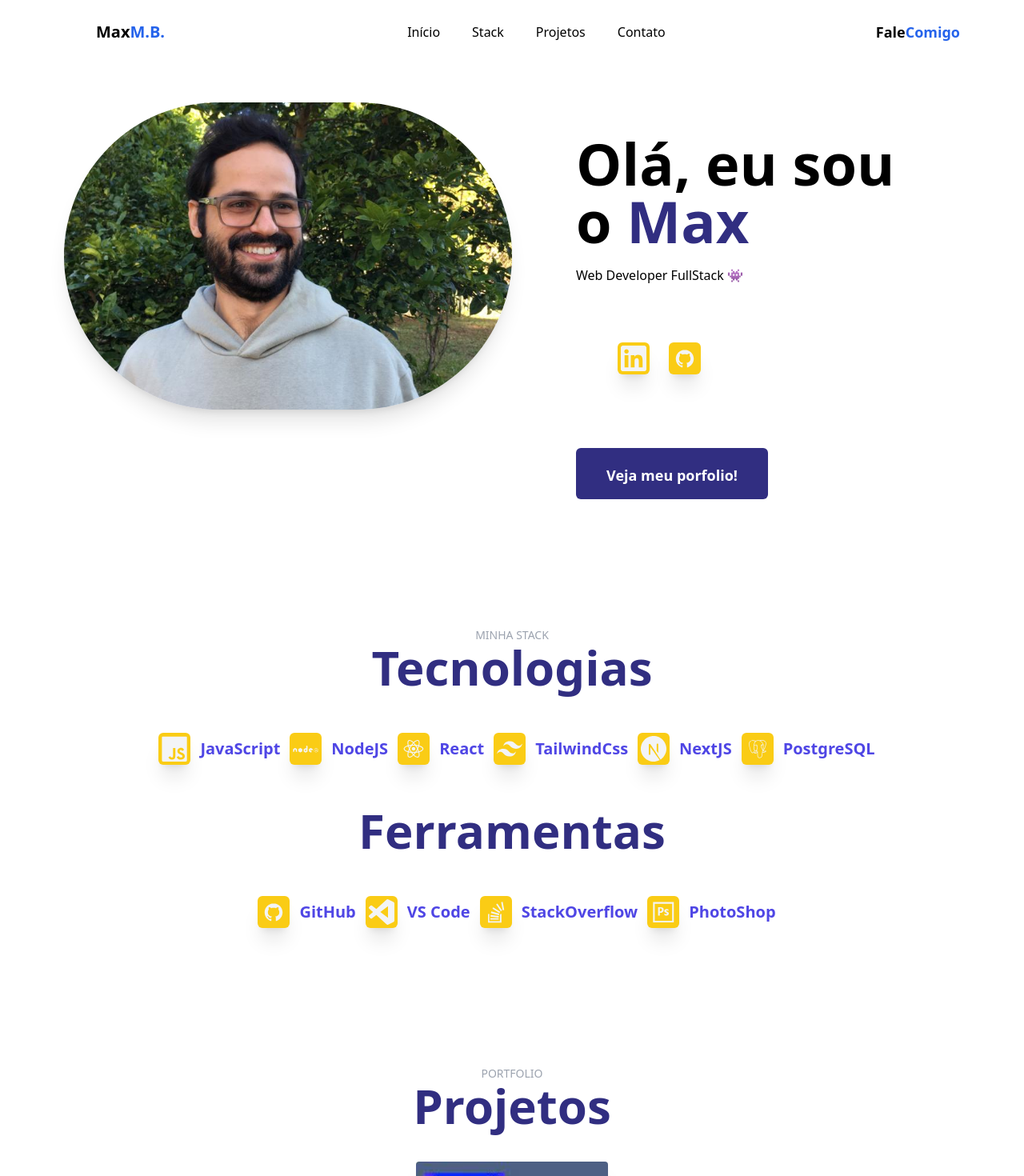
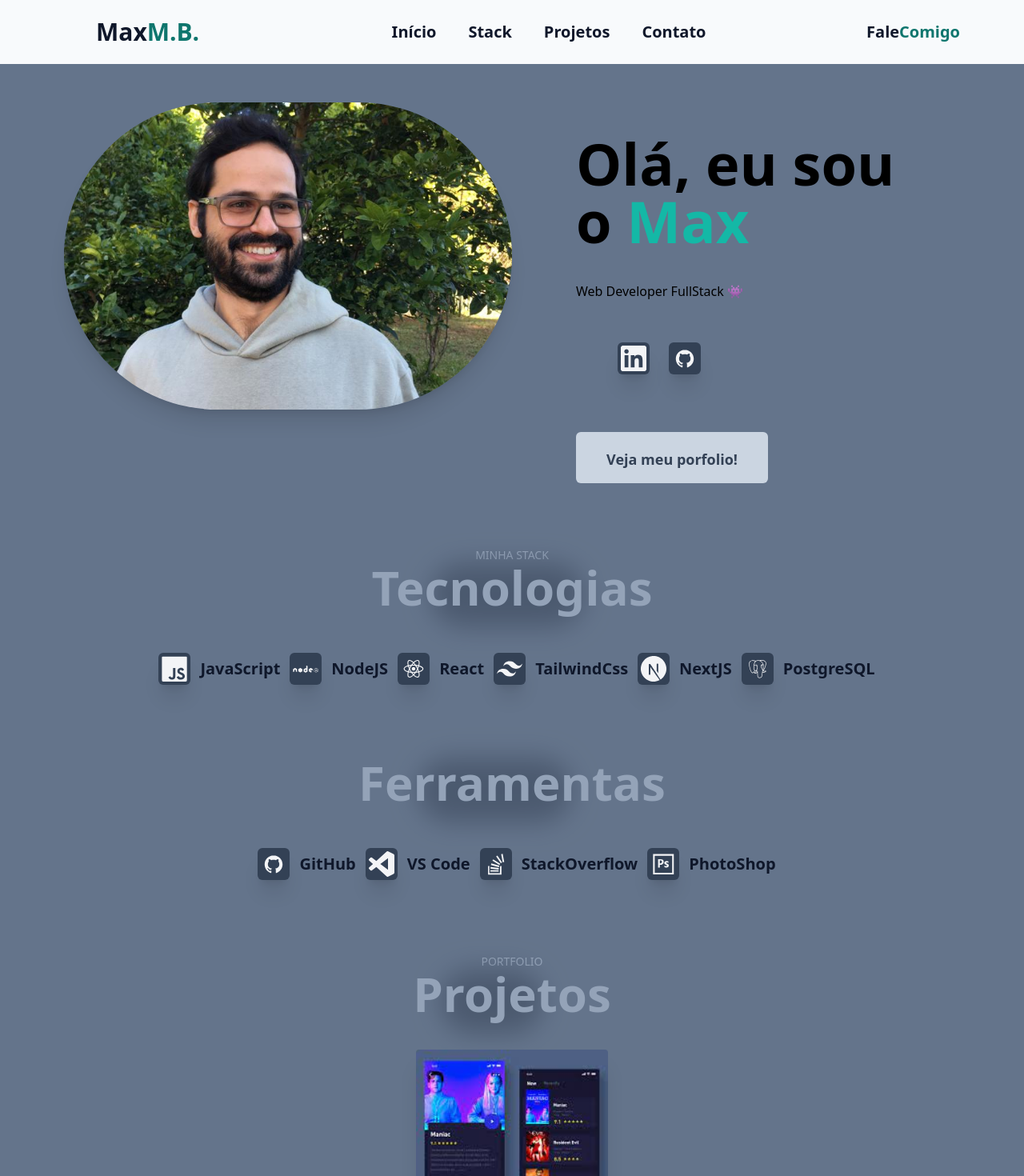
Before and after one commit to MaximilianoMB/portfolio, a Next.js app: page / in a window 1280 px wide. Shown: the top 1470 px of the page at 80% size. Built offline with nearby package versions, Linux system fonts and the light colour scheme.

Commit message:
melhoramento frontend

```diff
--- a/components/Footer.js
+++ b/components/Footer.js
@@ -2,8 +2,8 @@ import React from 'react';
 
 function Footer(){
     return(
-        <div className="w-full h-16 bg-gray-50 flex justify-center items-center">
-            <h1 className="text-xl text-blue-900 mr-2">Feito com 🤙 por Max M.B.</h1>
+        <div className="w-full h-16 bg-slate-50 flex justify-center items-center">
+            <h1 className="text-md text-slate-900 mr-2">Feito no 🤙 por Max M.B.</h1>
         </div>
     )
 }
--- a/components/Navbar.js
+++ b/components/Navbar.js
@@ -6,7 +6,7 @@ function Navbar() {
     const [isOpen, setIsOpen] = useState(false);
     return(
         <div>
-            <nav className=' fixed z-20 bg-white w-full'>
+            <nav className=' fixed z-20 bg-slate-50 w-full'>
                 <div className='w-full'>
                     <div className='flex items-center h-20 w-full'>
                         <div className='flex items-center sm:mx-10 md:mx-20 justify-between w-full'>
@@ -14,27 +14,27 @@ function Navbar() {
                             {/* seção para o logo */}
 
                             <div className='flex justify-center items-center flex-shrink-0 ml-10'>
-                                <h1 className='font-bold text-xl cursor-pointer'>
-                                    Max<span className='text-blue-600'>M.B.</span>
+                                <h1 className='font-bold text-slate-900 text-3xl cursor-pointer'>
+                                    Max<span className='text-teal-700'>M.B.</span>
                                 </h1>
                             </div>
 
                             {/* seção de links */}
 
                             <div className='hidden md:block'>
-                                <div className='ml-10 flex items-baseline space-x-4'>
-                                    <Link activeClass='Home' to='home' smooth={ true } offset={ 50 } duration={ 500 } className='cursor-pointer hover:text-blue-600 px-3 py-2 text-md'>Início</Link>
-                                    <Link activeClass='stack' to='stack' smooth={ true } offset={ 50 } duration={ 500 } className='cursor-pointer hover:text-blue-600 px-3 py-2 text-md'>Stack</Link>
-                                    <Link activeClass='projetos' to='projetos' smooth={ true } offset={ 50 } duration={ 500 } className='cursor-pointer hover:text-blue-600 px-3 py-2 text-md'>Projetos</Link>
-                                    <Link activeClass='contato' to='contato' smooth={ true } offset={ 50 } duration={ 500 } className='cursor-pointer hover:text-blue-600 px-3 py-2 text-md'>Contato</Link>
+                                <div className='ml-10 text-xl text-slate-900 font-bold flex items-baseline space-x-4'>
+                                    <Link activeClass='Home' to='home' smooth={ true } offset={ 50 } duration={ 500 } className='cursor-pointer hover:text-slate-300 px-3 py-2 text-md'>Início</Link>
+                                    <Link activeClass='stack' to='stack' smooth={ true } offset={ 50 } duration={ 500 } className='cursor-pointer hover:text-slate-300 px-3 py-2 text-md'>Stack</Link>
+                                    <Link activeClass='projetos' to='projetos' smooth={ true } offset={ 50 } duration={ 500 } className='cursor-pointer hover:text-slate-300 px-3 py-2 text-md'>Projetos</Link>
+                                    <Link activeClass='contato' to='contato' smooth={ true } offset={ 50 } duration={ 500 } className='cursor-pointer hover:text-slate-300 px-3 py-2 text-md'>Contato</Link>
                                 </div>
                             </div>
 
                             {/* seção de contato por e-mail */}
 
                             <div className='flex justify-center items-center flex-shrink-0'>
-                                <h1 className='font-semibold text-lg cursor-pointer hidden md:block'>
-                                    Fale<span className='text-blue-600'>Comigo</span>
+                                <h1 className='font-bold text-slate-900 text-xl cursor-pointer hidden md:block'>
+                                    Fale<span className='text-teal-700'>Comigo</span>
                                 </h1>
                             </div>
                         </div>
@@ -46,7 +46,7 @@ function Navbar() {
                         <div className="mr- 14 flex md:hidden">
                             <button onClick={() => setIsOpen(!isOpen)}
                             type="button"
-                            className="bg-blue-600 inline-flex items-center justify-center p-2 rounded-md text-white hover:bg-black focus:outline-none focus:ring-white"
+                            className="bg-slate-700 inline-flex items-center justify-center p-2 rounded-md text-white hover:bg-black focus:outline-none focus:ring-white"
                             aria-controls="mobile-menu"
                             aria-expanded="false">
                                 <span className="sr-olny">
--- a/pages/homePage.js
+++ b/pages/homePage.js
@@ -6,7 +6,7 @@ import {DiGithubBadge } from 'react-icons/di';
 
 function homePage() {
     return(
-        <div>
+        <div className="w-full">
             <div className="flex justify-between text-center md:mx-20 md:pt-32 pt-28 ">
                 <div className="w-3/4 h-96 shadow-xl rounded-full relative px-10 hidden md:block ">
                     <Image
@@ -18,25 +18,25 @@ function homePage() {
                     />
                 </div>
                 <div className="flex flex-col md:ml-20 mx-20 mt-10">
-                    <h1 className="font-bold text-7xl text-left mb-5">
-                        Olá, eu sou o <span className="text-indigo-900">Max</span>
+                    <h1 className="font-bold text-7xl text-left mb-10">
+                        Olá, eu sou o <span className="text-teal-500">Max</span>
                     </h1>
-                    <p className="text-left font-normal mb-5 flex-wrap">
+                    <p className="text-left font-normal flex-wrap">
                         Web Developer FullStack 👾
                     </p>
                     <div className="flex mx-10">
                         <div className="gap-10 mt-10 mb-10">
                             <a href="https://www.linkedin.com/in/maximiliano-mb/">
-                                <SiLinkedin className="w-10 h-10 bg-yellow-400 text-gray-100 m-3 p-1 shadow-xl rounded-md"/>
+                                <SiLinkedin className="w-10 h-10 bg-slate-700 text-gray-100 m-3 p-1 shadow-xl rounded-md"/>
                             </a>
                         </div>
                         <div className="gap-10 mt-10 mb-10">
                             <a href="https://github.com/MaximilianoMB">
-                                <DiGithubBadge className="w-10 h-10 bg-yellow-400 text-gray-100 m-3 p-1 shadow-xl rounded-md"/>
+                                <DiGithubBadge className="w-10 h-10 bg-slate-700 text-gray-100 m-3 p-1 shadow-xl rounded-md"/>
                             </a>
                         </div>
                     </div>
-                    <a  href ="#" className="font-semibold text-white md:mt-10 mt-5 pt-5 bg-indigo-900 rounded-md w-60 h-16 text-lg hover:bg-black">
+                    <a  href ="#" className="font-semibold text-slate-700 md:mt-5 mt-5 pt-5 bg-slate-300 rounded-md w-60 h-16 text-lg hover:bg-slate-900 hover:text-slate-300">
                         Veja meu porfolio!
                     </a>
                 </div>
--- a/pages/index.js
+++ b/pages/index.js
@@ -8,7 +8,7 @@ import Footer from "../components/Footer";
 
 export default function Home() {
   return (
-    <div>
+    <div className="bg-slate-500">
       <Head>
         <title>Max M.B.</title>
         <meta name="description" content="portfolio maxmb" />
--- a/pages/projetos.js
+++ b/pages/projetos.js
@@ -7,8 +7,13 @@ function projetos(){
     return(
         <Element id="projetos" name="projetos">
             <div className="w-full my-20 h-auto flex flex-col justify-center items-center">
-                <p className="text-sm uppercase text-gray-400">Portfolio</p>
-                <h2 className="text-indigo-900 text-6xl font-bold text-center">Projetos</h2>
+                <p className="text-sm uppercase text-slate-400">Portfolio</p>
+                <div className="relative">
+                        <div className="absolute filter blur-lg opacity-35 w-32 h-20 left-10 bg-slate-600 rounded-full mix-blend-multiply animate-blob"></div>
+                        <h1 className="relative text-slate-400 text-6xl font-bold text-center">
+                            Projetos
+                        </h1>
+                    </div>
                 <div className="md:flex sm:flex-col md:flex-row justify-center items-start md:gap-10 sm:pb-10 mt-10">
                     <div className="rounded w-60 h-60 shadow-xl relative">
                         <Image
--- a/pages/stack.js
+++ b/pages/stack.js
@@ -7,63 +7,71 @@ import { SiNextdotjs, SiTailwindcss, SiVisualstudiocode } from "react-icons/si";
 function stack() {
     return(
         <Element id="stack" name="stack">
-            <div className="w-full my-40 h-auto flex flex-col justify-center items-center ">
-                <p className="text-sm uppercase text-gray-400">
+            <div className="w-full h-auto flex flex-col justify-center items-center">
+                <div className="my-20 justify-center items-center flex-col flex">
+                    <p className="text-sm uppercase text-slate-400">
                         Minha Stack
                     </p>
-                <h1 className="text-indigo-900 text-6xl font-bold text-center">
+                    <div className="relative">
+                        <div className="absolute filter blur-lg opacity-35 w-48 h-20 left-20 bg-slate-600 rounded-full mix-blend-multiply animate-blob"></div>
+                        <h1 className="relative text-slate-400 text-6xl font-bold text-center">
                             Tecnologias
                         </h1>
+                    </div>
                     {/* Primeiro Bloco */}
-                <div className="flex justify-items-start items-center mx-40 gap-10 mt-10 mb-10">
-                    <div className="flex flex-row justify-center items-center">
+                    <div className="flex justify-items-start items-center mx-40 gap-10 mt-10">
+                        <div className="flex flex-col sm:flex-row justify-center items-center">
                             <div className="flex justify-center items-center">
-                            <DiJsBadge className="w-10 h-10 bg-yellow-400 text-gray-100 m-3 p-1 shadow-xl rounded-md"/>
-                            <h2 className="text-xl text-indigo-600 font-semibold">JavaScript</h2>
+                                <DiJsBadge className="w-10 h-10 bg-slate-700 text-gray-100 m-3 p-1 shadow-xl rounded-md"/>
+                                <h2 className="text-xl text-slate-900 font-semibold">JavaScript</h2>
                             </div>
                             <div className="flex justify-center items-center">
-                            <DiNodejs className="w-10 h-10 bg-yellow-400 text-gray-100 m-3 p-1 shadow-xl rounded-md"/>
-                            <h2 className="text-xl text-indigo-600 font-semibold">NodeJS</h2>
+                                <DiNodejs className="w-10 h-10 bg-slate-700 text-gray-100 m-3 p-1 shadow-xl rounded-md"/>
+                                <h2 className="text-xl text-slate-900 font-semibold">NodeJS</h2>
                             </div>
                             <div className="flex justify-center items-center">
-                            <DiReact className="w-10 h-10 bg-yellow-400 text-gray-100 m-3 p-1 shadow-xl rounded-md"/>
-                            <h2 className="text-xl text-indigo-600 font-semibold">React</h2>
+                                <DiReact className="w-10 h-10 bg-slate-700 text-gray-100 m-3 p-1 shadow-xl rounded-md"/>
+                                <h2 className="text-xl text-slate-900 font-semibold">React</h2>
                             </div>
                             <div className="flex justify-center items-center">
-                            <SiTailwindcss className="w-10 h-10 bg-yellow-400 text-gray-100 m-3 p-1 shadow-xl rounded-md"/>
-                            <h2 className="text-xl text-indigo-600 font-semibold">TailwindCss</h2>
+                                <SiTailwindcss className="w-10 h-10 bg-slate-700 text-gray-100 m-3 p-1 shadow-xl rounded-md"/>
+                                <h2 className="text-xl text-slate-900 font-semibold">TailwindCss</h2>
                             </div>
                             <div className="flex justify-center items-center">
-                            <SiNextdotjs className="w-10 h-10 bg-yellow-400 text-gray-100 m-3 p-1 shadow-xl rounded-md"/>
-                            <h2 className="text-xl text-indigo-600 font-semibold">NextJS</h2>
+                                <SiNextdotjs className="w-10 h-10 bg-slate-700 text-gray-100 m-3 p-1 shadow-xl rounded-md"/>
+                                <h2 className="text-xl text-slate-900 font-semibold">NextJS</h2>
                             </div>
                             <div className="flex justify-center items-center">
-                            <DiPostgresql className="w-10 h-10 bg-yellow-400 text-gray-100 m-3 p-1 shadow-xl rounded-md"/>
-                            <h2 className="text-xl text-indigo-600 font-semibold">PostgreSQL</h2>
+                                <DiPostgresql className="w-10 h-10 bg-slate-700 text-gray-100 m-3 p-1 shadow-xl rounded-md"/>
+                                <h2 className="text-xl text-slate-900 font-semibold">PostgreSQL</h2>
                             </div>
                         </div>
                     </div>
-                <h1 className="text-indigo-900 text-6xl font-bold text-center">
+                </div>
+                <div className="relative">
+                        <div className="absolute filter blur-lg opacity-35 w-48 h-20 left-20 bg-slate-600 rounded-full mix-blend-multiply animate-blob"></div>
+                        <h1 className="relative text-slate-400 text-6xl font-bold text-center">
                             Ferramentas
                         </h1>
+                    </div>
                 {/* Segundo Bloco */}
                 <div className="flex justify-items-start items-center mx-40 gap-10 mt-10">
-                    <div className="flex flex-row justify-center items-center">
+                    <div className="flex flex-col sm:flex-row justify-center items-center">
                         <div className="flex justify-center items-center">
-                            <DiGithubBadge className="w-10 h-10 bg-yellow-400 text-gray-100 m-3 p-1 shadow-xl rounded-md"/>
-                            <h2 className="text-xl text-indigo-600 font-semibold">GitHub</h2>
+                            <DiGithubBadge className="w-10 h-10 bg-slate-700 text-gray-100 m-3 p-1 shadow-xl rounded-md"/>
+                            <h2 className="text-xl text-slate-900 font-semibold">GitHub</h2>
                         </div>
                         <div className="flex justify-center items-center">
-                            <SiVisualstudiocode  className="w-10 h-10 bg-yellow-400 text-gray-100 m-3 p-1 shadow-xl rounded-md"/>
-                            <h2 className="text-xl text-indigo-600 font-semibold">VS Code</h2>
+                            <SiVisualstudiocode  className="w-10 h-10 bg-slate-700 text-gray-100 m-3 p-1 shadow-xl rounded-md"/>
+                            <h2 className="text-xl text-slate-900 font-semibold">VS Code</h2>
                         </div>
                         <div className="flex justify-center items-center">
-                            <DiStackoverflow  className="w-10 h-10 bg-yellow-400 text-gray-100 m-3 p-1 shadow-xl rounded-md"/>
-                            <h2 className="text-xl text-indigo-600 font-semibold">StackOverflow</h2>
+                            <DiStackoverflow  className="w-10 h-10 bg-slate-700 text-gray-100 m-3 p-1 shadow-xl rounded-md"/>
+                            <h2 className="text-xl text-slate-900 font-semibold">StackOverflow</h2>
                         </div>
                         <div className="flex justify-center items-center">
-                            <DiPhotoshop  className="w-10 h-10 bg-yellow-400 text-gray-100 m-3 p-1 shadow-xl rounded-md"/>
-                            <h2 className="text-xl text-indigo-600 font-semibold">PhotoShop</h2>
+                            <DiPhotoshop  className="w-10 h-10 bg-slate-700 text-gray-100 m-3 p-1 shadow-xl rounded-md"/>
+                            <h2 className="text-xl text-slate-900 font-semibold">PhotoShop</h2>
                         </div>
                     </div>
                 </div>
```
Also changed, not shown: pages/contato.js (+8 -3 lines), tailwind.config.js (+21 -1 lines), public/vercel.svg (deleted). Lines whose indentation alone changed are shown as unchanged.
